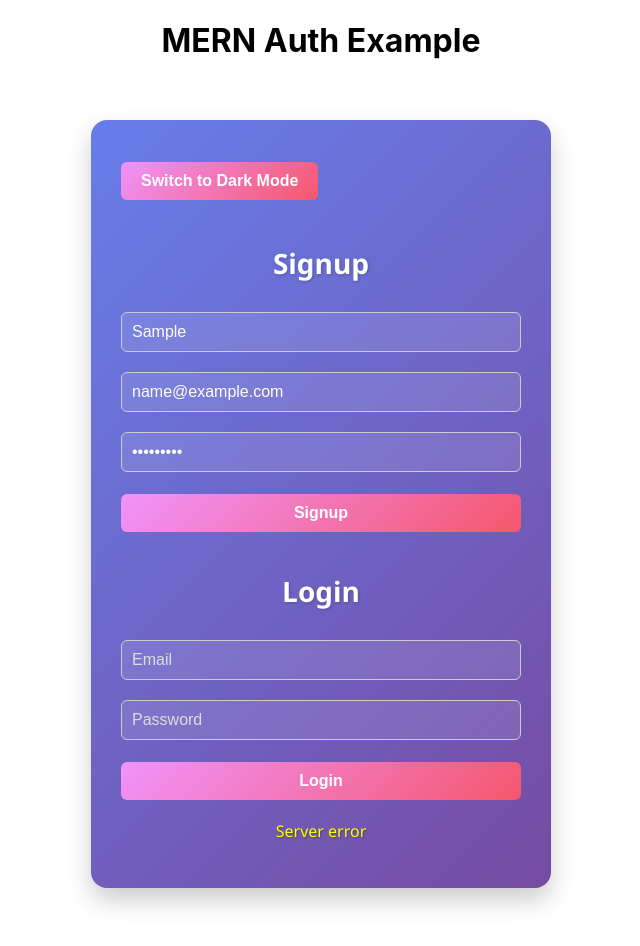
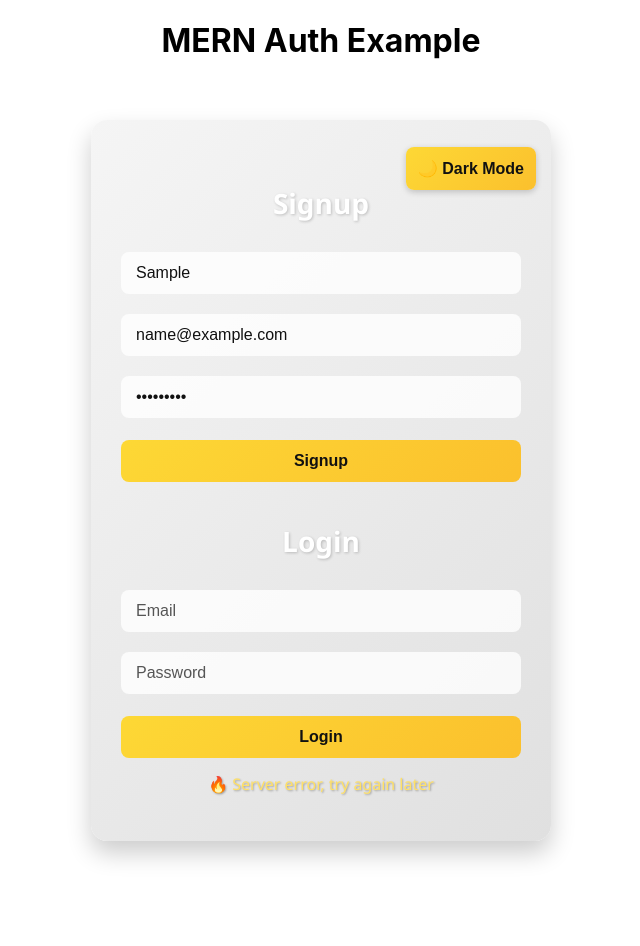
Before and after one commit to parth-negi00/Authentication-Page, a React (Create React App) app in the folder client/: page / in a window 1280 px wide. Both pictures are taken after typing "Sample", "name@example.com", "Sample123" into the empty fields and a click on the button "Signup". Shown: the whole page, without its empty margins (319-959 px from the left). After the commit the page ends 901 px from the top, so only its background shows below. Built offline with nearby package versions, Linux system fonts and the light colour scheme; no server answers.

Commit message:
toggel button

```diff
--- a/client/src/components/Signup.css
+++ b/client/src/components/Signup.css
@@ -2,13 +2,14 @@
 .signup-container {
   max-width: 400px;
   margin: 60px auto;
-  padding: 30px;
+  padding: 40px 30px 30px 30px;
   border-radius: 16px;
   background: linear-gradient(135deg, #667eea, #764ba2);
   box-shadow: 0 12px 25px rgba(0, 0, 0, 0.2);
   color: #fff;
   font-family: 'Segoe UI', Tahoma, Geneva, Verdana, sans-serif;
-  transition: transform 0.3s ease;
+  position: relative; /* for toggle button positioning */
+  transition: all 0.3s ease, background 0.3s ease;
 }
 
 .signup-container:hover {
@@ -74,42 +75,91 @@
   box-shadow: 0 4px 15px rgba(0,0,0,0.2);
 }
 
-.signup-container p {
+.signup-container p.message {
   text-align: center;
   margin-top: 15px;
   font-weight: 500;
-  color: #ffe066; /* success/warning color */
+  color: #ffe066;
   text-shadow: 1px 1px 2px rgba(0,0,0,0.3);
 }
+
 /* Light mode */
 .signup-container.light {
-  background-color: #f5f5f5;
+  background: linear-gradient(135deg, #f5f5f5, #e0e0e0);
   color: #111;
+}
+
+.signup-container.light input[type="text"],
+.signup-container.light input[type="email"],
+.signup-container.light input[type="password"] {
+  background-color: rgba(255, 255, 255, 0.8);
+  color: #111;
+}
+
+.signup-container.light input::placeholder {
+  color: #555;
+}
+
+.signup-container.light button {
+  background: linear-gradient(135deg, #fdd835, #fbc02d);
+  color: #111;
+}
+
+.signup-container.light button:hover {
+  background: linear-gradient(135deg, #fbc02d, #fdd835);
 }
 
 /* Dark mode */
 .signup-container.dark {
-  background-color: #111;
+  background: linear-gradient(135deg, #111, #333);
   color: #f5f5f5;
 }
 
-.signup-container input {
-  padding: 10px;
-  margin: 10px 0;
-  border-radius: 6px;
-  border: 1px solid #ccc;
+.signup-container.dark input[type="text"],
+.signup-container.dark input[type="email"],
+.signup-container.dark input[type="password"] {
+  background-color: rgba(255, 255, 255, 0.1);
+  color: #f5f5f5;
 }
 
-.signup-container button {
-  padding: 10px 20px;
-  border: none;
-  border-radius: 6px;
-  cursor: pointer;
+.signup-container.dark input::placeholder {
+  color: #ccc;
+}
+
+.signup-container.dark button {
+  background: linear-gradient(135deg, #444, #666);
+  color: #f5f5f5;
+}
+
+.signup-container.dark button:hover {
+  background: linear-gradient(135deg, #666, #444);
+}
+
+/* Toggle Button - fixed at top right */
+.toggle-wrapper {
+  position: absolute;
+  top: 15px;
+  right: 15px;
 }
 
 .toggle-btn {
-  margin-bottom: 20px;
-  padding: 6px 12px;
-  border-radius: 4px;
+  padding: 8px 16px;
+  border-radius: 8px;
+  font-weight: bold;
   cursor: pointer;
+  border: none;
+  background-color: #ffcc00;
+  color: #111;
+  box-shadow: 0 2px 6px rgba(0,0,0,0.2);
+  transition: all 0.3s ease;
 }
+
+.toggle-btn:hover {
+  background-color: #ffd633;
+}
+
+/* Dark mode for toggle button */
+.signup-container.dark .toggle-btn {
+  background-color: #555;
+  color: #f5f5f5;
+}
--- a/client/src/components/Signup.jsx
+++ b/client/src/components/Signup.jsx
@@ -7,7 +7,7 @@ export default function Signup() {
   const [signupForm, setSignupForm] = useState({ name: "", email: "", password: "" });
   const [loginForm, setLoginForm] = useState({ email: "", password: "" });
   const [message, setMessage] = useState("");
-  const [darkMode, setDarkMode] = useState(false); // 🌑 dark mode state
+  const [darkMode, setDarkMode] = useState(false);
 
   // Persist mode on refresh
   useEffect(() => {
@@ -23,10 +23,11 @@ export default function Signup() {
     });
   };
 
-  // Signup form change
+  // Form change handlers
   const handleSignupChange = (e) => setSignupForm({ ...signupForm, [e.target.name]: e.target.value });
   const handleLoginChange = (e) => setLoginForm({ ...loginForm, [e.target.name]: e.target.value });
 
+  // Signup submit
   const handleSignupSubmit = async (e) => {
     e.preventDefault();
     try {
@@ -38,15 +39,16 @@ export default function Signup() {
       const data = await res.json();
       if (res.ok) {
         localStorage.setItem("token", data.token);
-        setMessage("Signup successful! Welcome " + data.user.name);
+        setMessage("✅ Signup successful! Welcome " + data.user.name);
       } else {
-        setMessage(data.message);
+        setMessage("⚠️ " + (data.message || "Signup failed"));
       }
     } catch (err) {
-      setMessage("Server error");
+      setMessage("🔥 Server error, try again later");
     }
   };
 
+  // Login submit
   const handleLoginSubmit = async (e) => {
     e.preventDefault();
     try {
@@ -58,21 +60,23 @@ export default function Signup() {
       const data = await res.json();
       if (res.ok) {
         localStorage.setItem("token", data.token);
-        setMessage("Login successful! Welcome back " + data.user.name);
+        setMessage("✅ Login successful! Welcome back " + data.user.name);
       } else {
-        setMessage(data.message);
+        setMessage("⚠️ " + (data.message || "Login failed"));
       }
     } catch (err) {
-      setMessage("Server error");
+      setMessage("🔥 Server error, try again later");
     }
   };
 
   return (
     <div className={`signup-container ${darkMode ? "dark" : "light"}`}>
-      {/* 🌗 Toggle Button */}
-      <button className="toggle-btn" onClick={toggleDarkMode}>
-        {darkMode ? "Switch to Light Mode" : "Switch to Dark Mode"}
-      </button>
+      {/* 🌗 Fixed Toggle Button */}
+      <div className="toggle-wrapper">
+        <button className="toggle-btn" onClick={toggleDarkMode}>
+          {darkMode ? "🌞 Light Mode" : "🌙 Dark Mode"}
+        </button>
+      </div>
 
       <h2>Signup</h2>
       <form onSubmit={handleSignupSubmit}>
@@ -89,7 +93,7 @@ export default function Signup() {
         <button type="submit">Login</button>
       </form>
 
-      {message && <p style={{ marginTop: "20px", color: "yellow" }}>{message}</p>}
+      {message && <p className="message">{message}</p>}
     </div>
   );
 }
```
